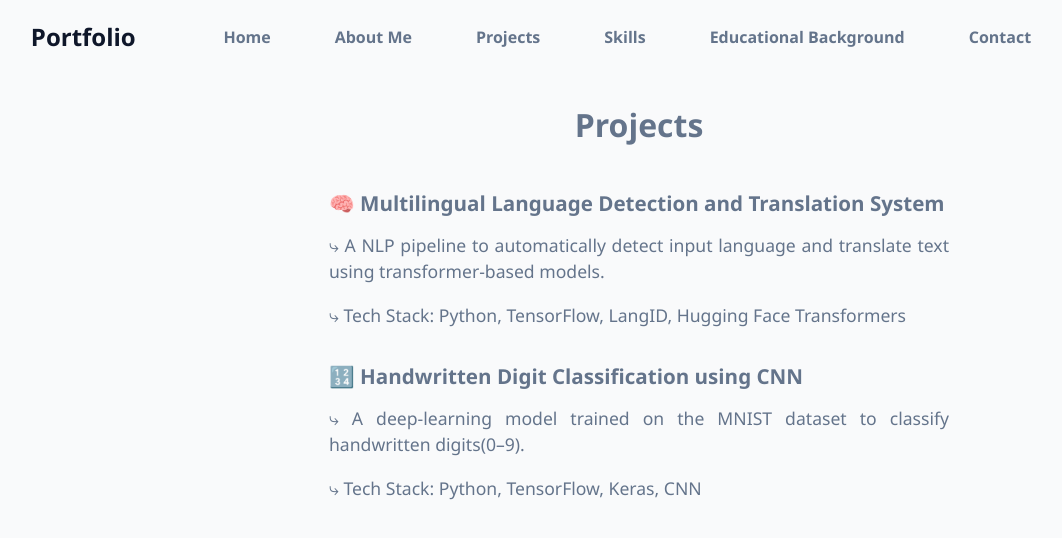
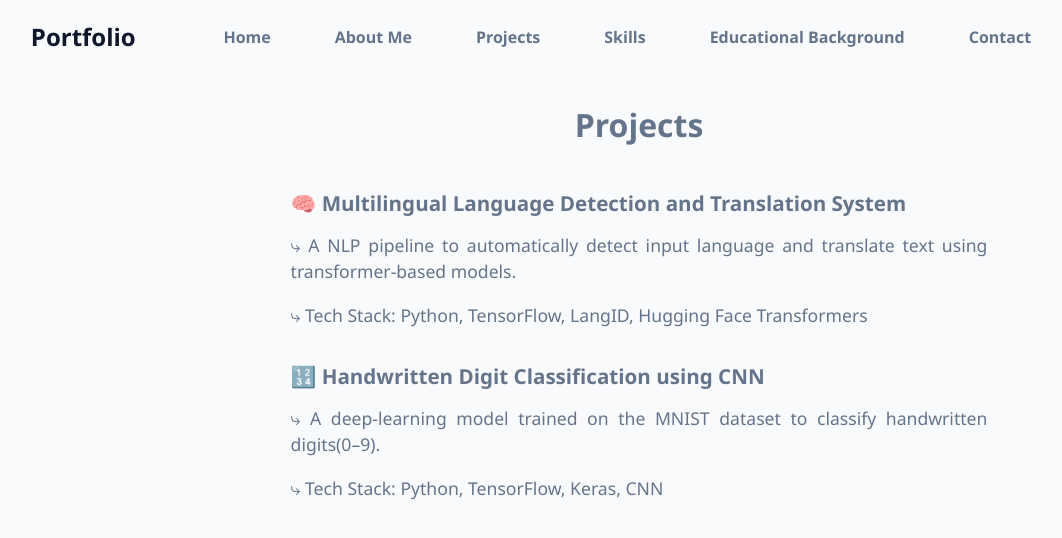
Before and after one commit to nishikasingh31/Portfolio-Using-React, a React (Vite) app: page /projects in a window 1280 px wide. Shown: the top 538 px of the page, without its empty margins (1-1063 px from the left). Built offline with nearby package versions, Linux system fonts and the light colour scheme.

Commit message:
Update Projects.css

```diff
--- a/src/styles/Projects.css
+++ b/src/styles/Projects.css
@@ -1,6 +1,6 @@
 .projects {
   min-height: 100vh;
-  padding: 80px 25%;
+  padding: 80px 22%;
   font-size: 1.1rem;
   background-color: #F9FAFB;
   color: #64748B;
```
